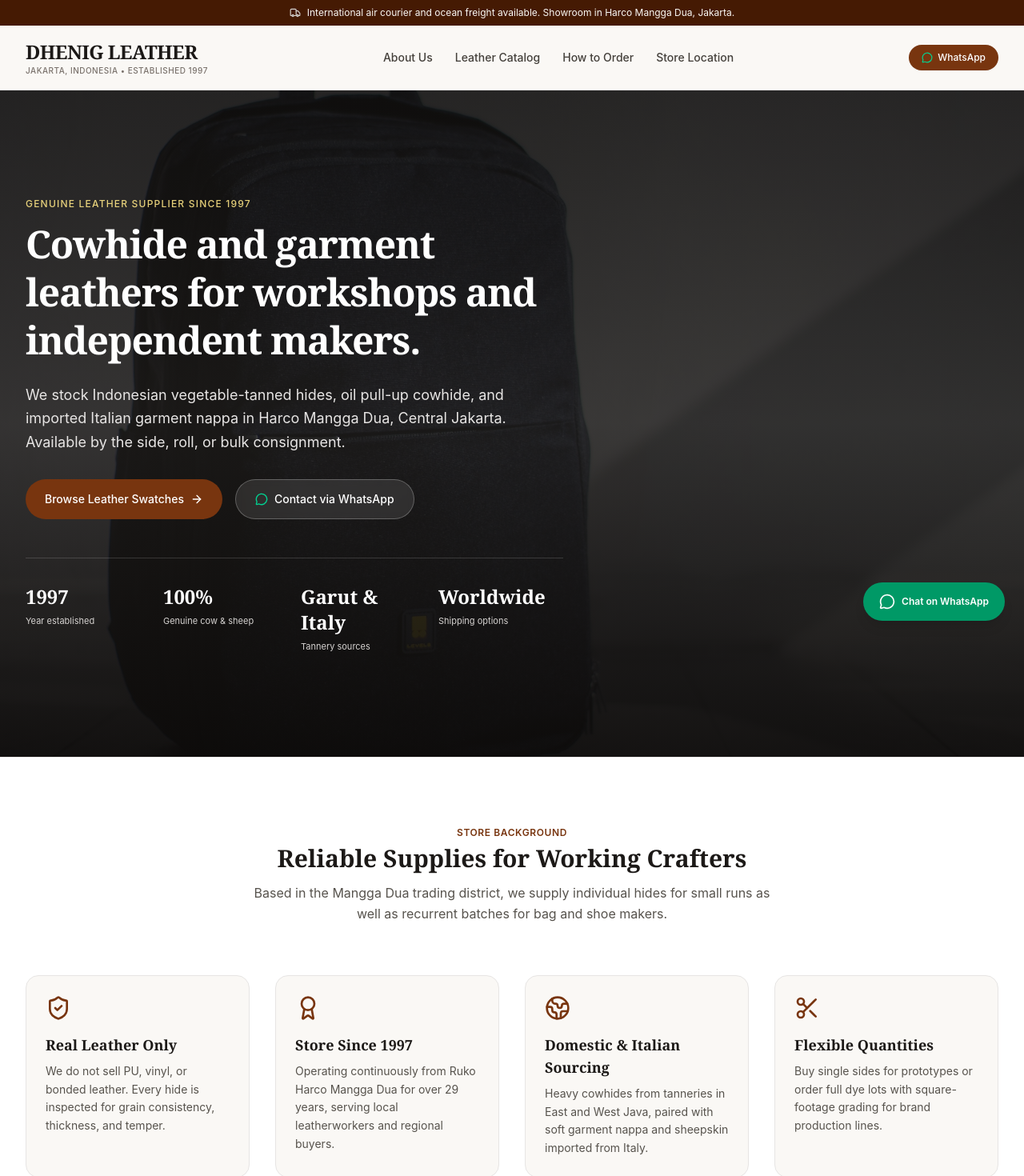
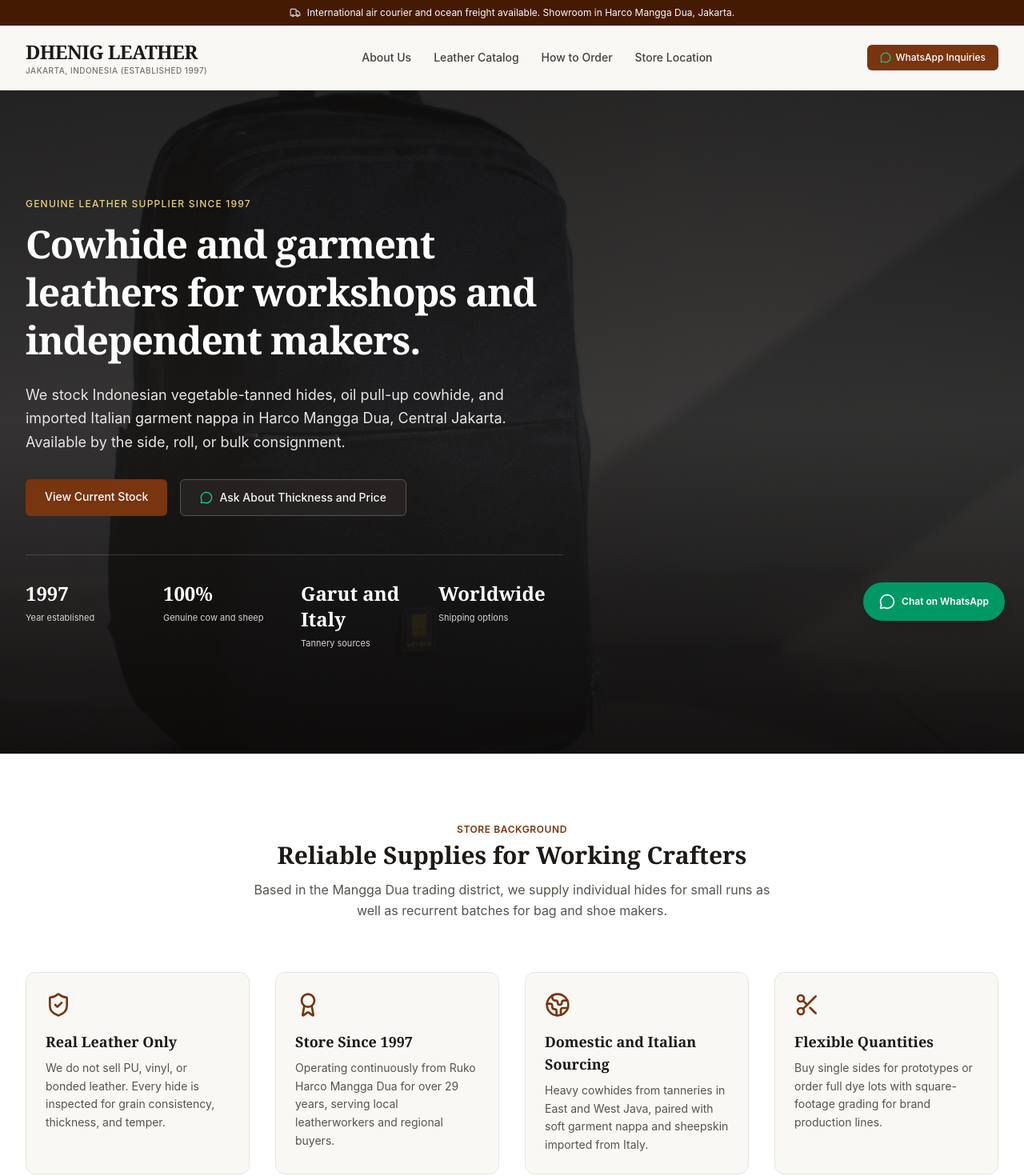
Before and after one commit to andre4freelance/dhenig-leather-web, a Next.js app: page / in a window 1280 px wide. Shown: the top 1470 px of the page at 80% size. Built offline with nearby package versions, Linux system fonts and the light colour scheme.

Commit message:
fix: replace hero CTA buttons with functional actions, update store image to real leather rolls, remove dashes, and add designer email in footer

```diff
--- a/src/app/page.tsx
+++ b/src/app/page.tsx
@@ -11,9 +11,7 @@
   Clock,
   Phone,
   Truck,
-  Scissors,
-  ChevronRight,
-  ArrowRight
+  Scissors
 } from "lucide-react";
 
 export default function Home() {
@@ -21,7 +19,7 @@
 
   return (
     <div className="flex flex-col min-h-screen">
-      {/* Top Dispatch Notification Bar */}
+      {/* Top Dispatch Notification Bar: No dashes */}
       <div className="bg-[#451a03] text-[#faf8f5] text-[11px] sm:text-xs py-2 px-4 text-center font-normal tracking-normal">
         <div className="max-w-7xl mx-auto flex items-center justify-center space-x-2">
           <Truck className="w-3.5 h-3.5 text-stone-300 shrink-0" />
@@ -29,7 +27,7 @@
         </div>
       </div>
 
-      {/* Header Navigation: Fully responsive with mobile-friendly layout */}
+      {/* Header Navigation: Fully responsive without dashes */}
       <header className="sticky top-0 z-40 bg-[#faf8f5]/95 backdrop-blur-xs border-b border-[#e7e5e4]">
         <div className="max-w-7xl mx-auto px-4 sm:px-6 lg:px-8 h-16 sm:h-20 flex items-center justify-between">
           <div className="flex flex-col">
@@ -37,7 +35,7 @@
               DHENIG LEATHER
             </span>
             <span className="text-[9px] sm:text-[10px] tracking-wider uppercase text-stone-500 font-medium">
-              Jakarta, Indonesia &bull; Established 1997
+              Jakarta, Indonesia (Established 1997)
             </span>
           </div>
 
@@ -53,16 +51,16 @@
               href={waUrl}
               target="_blank"
               rel="noopener noreferrer"
-              className="inline-flex items-center space-x-1.5 bg-[#78350f] hover:bg-[#451a03] text-white text-xs font-medium px-3.5 sm:px-4 py-2 rounded-full transition-colors shadow-xs"
+              className="inline-flex items-center space-x-1.5 bg-[#78350f] hover:bg-[#451a03] text-white text-xs font-medium px-3.5 sm:px-4 py-2 rounded-md transition-colors"
             >
               <MessageCircle className="w-3.5 h-3.5 text-emerald-400" />
-              <span>WhatsApp</span>
+              <span>WhatsApp Inquiries</span>
             </a>
           </div>
         </div>
       </header>
 
-      {/* Hero Section with Workshop Banner */}
+      {/* Hero Section with Workshop Banner and Authentic Grounded CTAs */}
       <section className="relative overflow-hidden bg-stone-900 text-white border-b border-[#e7e5e4]">
         <div className="absolute inset-0 z-0 opacity-40">
           <Image
@@ -89,22 +87,22 @@
               We stock Indonesian vegetable-tanned hides, oil pull-up cowhide, and imported Italian garment nappa in Harco Mangga Dua, Central Jakarta. Available by the side, roll, or bulk consignment.
             </p>
 
+            {/* Grounded, Non-AI-Slop Buttons: Clear, understated, and functional */}
             <div className="flex flex-col sm:flex-row gap-3 sm:gap-4">
               <a
                 href="#collection"
-                className="w-full sm:w-auto text-center bg-[#78350f] hover:bg-[#b45309] text-white font-medium text-xs sm:text-sm px-6 py-3.5 rounded-full transition-colors inline-flex items-center justify-center space-x-2"
+                className="w-full sm:w-auto text-center bg-[#78350f] hover:bg-[#5a270b] text-white font-medium text-xs sm:text-sm px-6 py-3 rounded-md transition-colors"
               >
-                <span>Browse Leather Swatches</span>
-                <ArrowRight className="w-4 h-4" />
+                View Current Stock
               </a>
               <a
                 href={waUrl}
                 target="_blank"
                 rel="noopener noreferrer"
-                className="w-full sm:w-auto text-center bg-white/10 hover:bg-white/20 backdrop-blur-xs text-white border border-white/25 font-medium text-xs sm:text-sm px-6 py-3.5 rounded-full transition-colors inline-flex items-center justify-center space-x-2"
+                className="w-full sm:w-auto text-center bg-stone-800/80 hover:bg-stone-800 text-stone-100 border border-stone-600 font-medium text-xs sm:text-sm px-6 py-3 rounded-md transition-colors inline-flex items-center justify-center space-x-2"
               >
                 <MessageCircle className="w-4 h-4 text-emerald-400" />
-                <span>Contact via WhatsApp</span>
+                <span>Ask About Thickness and Price</span>
               </a>
             </div>
 
@@ -116,10 +114,10 @@
               </div>
               <div>
                 <span className="font-serif text-xl sm:text-2xl font-bold text-white block">100%</span>
-                <span className="text-[11px] text-stone-300">Genuine cow & sheep</span>
+                <span className="text-[11px] text-stone-300">Genuine cow and sheep</span>
               </div>
               <div>
-                <span className="font-serif text-xl sm:text-2xl font-bold text-white block">Garut & Italy</span>
+                <span className="font-serif text-xl sm:text-2xl font-bold text-white block">Garut and Italy</span>
                 <span className="text-[11px] text-stone-300">Tannery sources</span>
               </div>
               <div>
@@ -145,7 +143,7 @@
           </div>
 
           <div className="grid grid-cols-1 sm:grid-cols-2 lg:grid-cols-4 gap-6 sm:gap-8">
-            <div className="p-6 rounded-2xl bg-[#faf8f5] border border-[#e7e5e4]">
+            <div className="p-6 rounded-xl bg-[#faf8f5] border border-[#e7e5e4]">
               <ShieldCheck className="w-8 h-8 text-[#78350f] mb-4" />
               <h3 className="font-serif font-bold text-base sm:text-lg text-[#1c1917] mb-2">Real Leather Only</h3>
               <p className="text-xs sm:text-sm text-stone-600 leading-relaxed">
@@ -153,7 +151,7 @@
               </p>
             </div>
 
-            <div className="p-6 rounded-2xl bg-[#faf8f5] border border-[#e7e5e4]">
+            <div className="p-6 rounded-xl bg-[#faf8f5] border border-[#e7e5e4]">
               <Award className="w-8 h-8 text-[#78350f] mb-4" />
               <h3 className="font-serif font-bold text-base sm:text-lg text-[#1c1917] mb-2">Store Since 1997</h3>
               <p className="text-xs sm:text-sm text-stone-600 leading-relaxed">
@@ -161,15 +159,15 @@
               </p>
             </div>
 
-            <div className="p-6 rounded-2xl bg-[#faf8f5] border border-[#e7e5e4]">
+            <div className="p-6 rounded-xl bg-[#faf8f5] border border-[#e7e5e4]">
               <Globe2 className="w-8 h-8 text-[#78350f] mb-4" />
-              <h3 className="font-serif font-bold text-base sm:text-lg text-[#1c1917] mb-2">Domestic & Italian Sourcing</h3>
+              <h3 className="font-serif font-bold text-base sm:text-lg text-[#1c1917] mb-2">Domestic and Italian Sourcing</h3>
               <p className="text-xs sm:text-sm text-stone-600 leading-relaxed">
                 Heavy cowhides from tanneries in East and West Java, paired with soft garment nappa and sheepskin imported from Italy.
               </p>
             </div>
 
-            <div className="p-6 rounded-2xl bg-[#faf8f5] border border-[#e7e5e4]">
+            <div className="p-6 rounded-xl bg-[#faf8f5] border border-[#e7e5e4]">
               <Scissors className="w-8 h-8 text-[#78350f] mb-4" />
               <h3 className="font-serif font-bold text-base sm:text-lg text-[#1c1917] mb-2">Flexible Quantities</h3>
               <p className="text-xs sm:text-sm text-stone-600 leading-relaxed">
@@ -197,7 +195,7 @@
           </div>
 
           <div className="grid grid-cols-1 md:grid-cols-3 gap-6 sm:gap-8">
-            <div className="p-6 sm:p-8 rounded-2xl bg-[#faf8f5] border border-[#e7e5e4]">
+            <div className="p-6 sm:p-8 rounded-xl bg-[#faf8f5] border border-[#e7e5e4]">
               <div className="w-8 h-8 rounded-full bg-[#78350f] text-white flex items-center justify-center font-bold text-xs mb-4">
                 1
               </div>
@@ -207,21 +205,21 @@
               </p>
             </div>
 
-            <div className="p-6 sm:p-8 rounded-2xl bg-[#faf8f5] border border-[#e7e5e4]">
+            <div className="p-6 sm:p-8 rounded-xl bg-[#faf8f5] border border-[#e7e5e4]">
               <div className="w-8 h-8 rounded-full bg-[#78350f] text-white flex items-center justify-center font-bold text-xs mb-4">
                 2
               </div>
-              <h3 className="font-serif font-bold text-base sm:text-lg text-[#1c1917] mb-2">Review Photos & Video</h3>
+              <h3 className="font-serif font-bold text-base sm:text-lg text-[#1c1917] mb-2">Review Photos and Video</h3>
               <p className="text-xs sm:text-sm text-stone-600 leading-relaxed">
                 Our team sends daylight photos and video of the exact hides, including grain details, back suede condition, and footage stamps.
               </p>
             </div>
 
-            <div className="p-6 sm:p-8 rounded-2xl bg-[#faf8f5] border border-[#e7e5e4]">
+            <div className="p-6 sm:p-8 rounded-xl bg-[#faf8f5] border border-[#e7e5e4]">
               <div className="w-8 h-8 rounded-full bg-[#78350f] text-white flex items-center justify-center font-bold text-xs mb-4">
                 3
               </div>
-              <h3 className="font-serif font-bold text-base sm:text-lg text-[#1c1917] mb-2">Packaging & Dispatch</h3>
+              <h3 className="font-serif font-bold text-base sm:text-lg text-[#1c1917] mb-2">Packaging and Dispatch</h3>
               <p className="text-xs sm:text-sm text-stone-600 leading-relaxed">
                 Hides are rolled around tubes to prevent crease marks, wrapped in protective film, and handed to local couriers or international air cargo.
               </p>
@@ -230,14 +228,14 @@
         </div>
       </section>
 
-      {/* Location & Contact Section with Real Rolls Image */}
+      {/* Location & Contact Section with Genuine Leather Rolls Image */}
       <section id="location" className="py-16 sm:py-20 bg-[#faf8f5] border-b border-[#e7e5e4]">
         <div className="max-w-7xl mx-auto px-4 sm:px-6 lg:px-8">
-          <div className="bg-white border border-[#e7e5e4] rounded-3xl overflow-hidden shadow-xs">
+          <div className="bg-white border border-[#e7e5e4] rounded-2xl overflow-hidden shadow-xs">
             <div className="grid grid-cols-1 lg:grid-cols-12">
               {/* Left Column: Store Details */}
               <div className="lg:col-span-7 p-6 sm:p-10 md:p-12">
-                <span className="text-xs uppercase tracking-wider text-[#78350f] font-semibold">Store & Warehouse</span>
+                <span className="text-xs uppercase tracking-wider text-[#78350f] font-semibold">Store and Warehouse</span>
                 <h2 className="font-serif text-2xl sm:text-3xl font-bold text-[#1c1917] mt-1 mb-4">
                   Visit Toko Kulit Dhenig
                 </h2>
@@ -249,7 +247,7 @@
                   <div className="flex items-start space-x-3">
                     <MapPin className="w-4 h-4 sm:w-5 sm:h-5 text-[#78350f] shrink-0 mt-0.5" />
                     <div>
-                      <strong className="text-[#1c1917] block">Toko Kulit Dhenig (Dhenig Leather)</strong>
+                      <strong className="text-[#1c1917] block">Toko Kulit Dhenig</strong>
                       <span>{storeInfo.address.line1}, {storeInfo.address.line2}, {storeInfo.address.city} {storeInfo.address.postalCode}, Indonesia</span>
                     </div>
                   </div>
@@ -272,7 +270,7 @@
                     href={storeInfo.address.mapsUrl}
                     target="_blank"
                     rel="noopener noreferrer"
-                    className="text-center bg-[#78350f] hover:bg-[#451a03] text-white text-xs font-medium px-5 py-3 rounded-xl transition-colors inline-flex items-center justify-center space-x-2 shadow-xs"
+                    className="text-center bg-[#78350f] hover:bg-[#451a03] text-white text-xs font-medium px-5 py-3 rounded-md transition-colors inline-flex items-center justify-center space-x-2"
                   >
                     <MapPin className="w-4 h-4" />
                     <span>Open in Google Maps</span>
@@ -281,7 +279,7 @@
                     href={waUrl}
                     target="_blank"
                     rel="noopener noreferrer"
-                    className="text-center bg-white hover:bg-stone-50 text-stone-800 border border-[#e7e5e4] text-xs font-medium px-5 py-3 rounded-xl transition-colors inline-flex items-center justify-center space-x-2"
+                    className="text-center bg-white hover:bg-stone-50 text-stone-800 border border-[#e7e5e4] text-xs font-medium px-5 py-3 rounded-md transition-colors inline-flex items-center justify-center space-x-2"
                   >
                     <MessageCircle className="w-4 h-4 text-emerald-600" />
                     <span>Message WhatsApp Desk</span>
@@ -289,17 +287,17 @@
                 </div>
               </div>
 
-              {/* Right Column: Store Atmosphere Image */}
+              {/* Right Column: Genuine Leather Rolls in Workshop / Warehouse */}
               <div className="lg:col-span-5 relative min-h-[260px] sm:min-h-[320px] lg:min-h-full bg-stone-200">
                 <Image
                   src="/images/store/leather-rolls-store.jpg"
-                  alt="Rolls of leather stored in the warehouse"
+                  alt="Rolls of tanned leather hides stacked in workshop"
                   fill
                   className="object-cover"
                 />
-                <div className="absolute inset-0 bg-gradient-to-t from-black/60 via-transparent to-transparent flex items-end p-6">
+                <div className="absolute inset-0 bg-gradient-to-t from-black/70 via-transparent to-transparent flex items-end p-6">
                   <span className="text-white text-xs font-medium">
-                    Rolls of dyed cowhide ready for selection at Harco Mangga Dua.
+                    Stocked rolls of genuine leather hides ready for cutting and delivery.
                   </span>
                 </div>
               </div>
@@ -308,13 +306,13 @@
         </div>
       </section>
 
-      {/* Footer */}
+      {/* Footer without dashes */}
       <footer className="bg-[#1c1917] text-stone-400 py-12 sm:py-16 text-xs">
         <div className="max-w-7xl mx-auto px-4 sm:px-6 lg:px-8">
           <div className="flex flex-col sm:flex-row justify-between items-start sm:items-center gap-6 pb-8 border-b border-stone-800">
             <div>
               <span className="font-serif text-lg sm:text-xl font-bold text-white block mb-1">DHENIG LEATHER</span>
-              <span className="text-stone-400 text-xs">Genuine Leather Retail & Wholesale. Harco Mangga Dua, Jakarta Pusat.</span>
+              <span className="text-stone-400 text-xs">Genuine Leather Retail and Wholesale. Harco Mangga Dua, Jakarta Pusat.</span>
             </div>
             <div className="flex flex-wrap gap-4 sm:gap-6 text-stone-300">
               <a href="#about" className="hover:text-white transition-colors">About</a>
@@ -327,12 +325,14 @@
           </div>
           <div className="pt-6 sm:pt-8 flex flex-col sm:flex-row justify-between items-start sm:items-center gap-3 text-[11px] text-stone-500">
             <p>&copy; {new Date().getFullYear()} Toko Kulit Dhenig. Established 1997.</p>
-            <p>Digital showroom presentation concept.</p>
+            <p>
+              Website crafted by <a href="mailto:andre4freelance@gmail.com" className="text-stone-300 hover:underline">andre4freelance@gmail.com</a>
+            </p>
           </div>
         </div>
       </footer>
 
-      {/* Mobile-Friendly Sticky Floating WhatsApp CTA */}
+      {/* Floating WhatsApp CTA */}
       <div className="fixed bottom-4 right-4 sm:bottom-6 sm:right-6 z-50">
         <a
           href={waUrl}
```
Also changed, not shown: public/images/store/leather-rolls-store.jpg.
